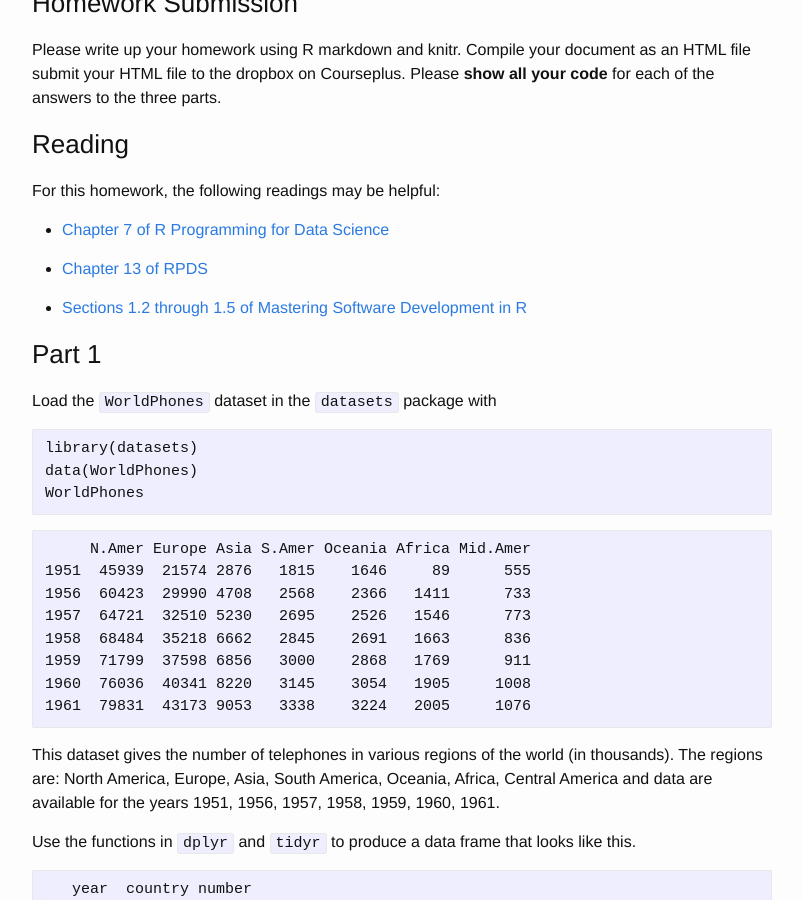
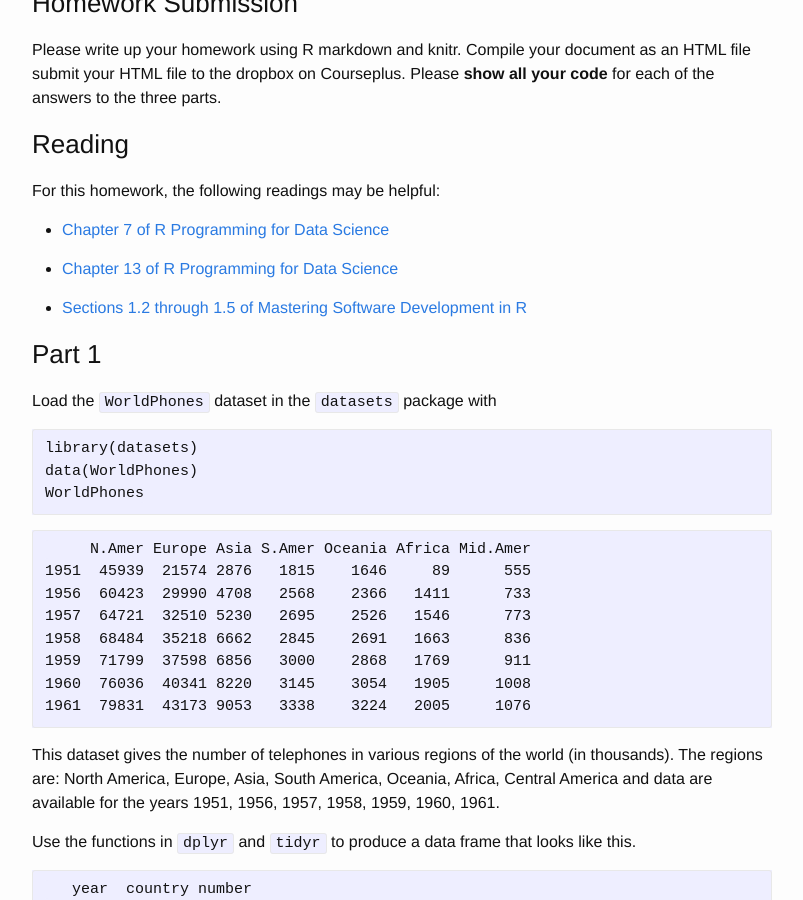
Before and after one commit to Max201510/Biostat776, a Jekyll site: the page built from homework.md, in a window 1280 px wide and 900 px high, scrolled down 572 px. Shown: the whole window, without its empty margins (238-1041 px from the left). Built offline with Jekyll 4.4.1, drawn with Linux system fonts in a browser that asks for light colours.

Commit message:
Expand acronym

```diff
--- a/_homework/homework.Rmd
+++ b/_homework/homework.Rmd
@@ -35,7 +35,7 @@ For this homework, the following readings may be helpful:
 
 * [Chapter 7 of R Programming for Data Science](https://bookdown.org/rdpeng/rprogdatascience/using-the-readr-package.html)
 
-* [Chapter 13 of RPDS](https://bookdown.org/rdpeng/rprogdatascience/managing-data-frames-with-the-dplyr-package.html)
+* [Chapter 13 of R Programming for Data Science](https://bookdown.org/rdpeng/rprogdatascience/managing-data-frames-with-the-dplyr-package.html)
 
 * [Sections 1.2 through 1.5 of Mastering Software Development in R](http://rdpeng.github.io/RProgDA/the-importance-of-tidy-data.html)
 
--- a/homework.md
+++ b/homework.md
@@ -34,7 +34,7 @@ For this homework, the following readings may be helpful:
 
 * [Chapter 7 of R Programming for Data Science](https://bookdown.org/rdpeng/rprogdatascience/using-the-readr-package.html)
 
-* [Chapter 13 of RPDS](https://bookdown.org/rdpeng/rprogdatascience/managing-data-frames-with-the-dplyr-package.html)
+* [Chapter 13 of R Programming for Data Science](https://bookdown.org/rdpeng/rprogdatascience/managing-data-frames-with-the-dplyr-package.html)
 
 * [Sections 1.2 through 1.5 of Mastering Software Development in R](http://rdpeng.github.io/RProgDA/the-importance-of-tidy-data.html)
 
```
